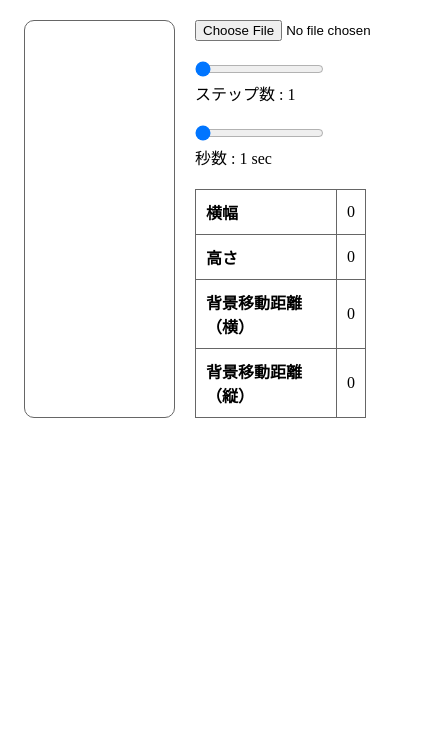
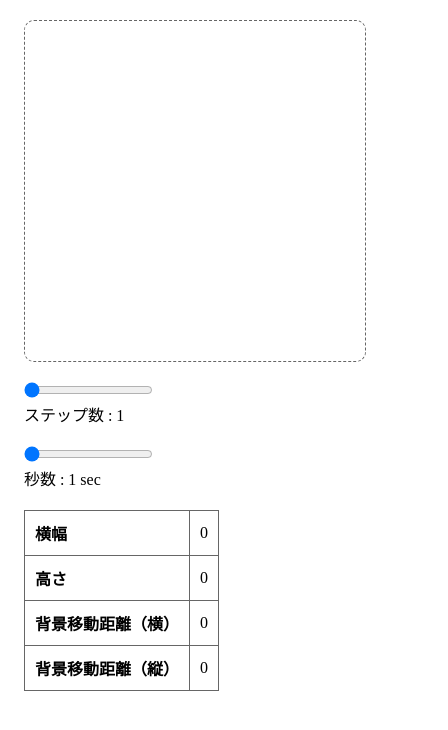
Before and after one commit to chico0624/sprite-checker, a React (Create React App) app: page / in a window 390 px wide. Shown: the top 730 px of the page, 448 px wide, since content can reach past the window. Built offline with nearby package versions, Linux system fonts and the light colour scheme.

Commit message:
dnd / responsive

```diff
--- a/src/components/Sprite.tsx
+++ b/src/components/Sprite.tsx
@@ -1,9 +1,10 @@
-import { ChangeEvent, useCallback, useState } from "react"
+import { ChangeEvent, DragEvent, useCallback, useState } from "react"
 import styled, { keyframes } from "styled-components"
 
 
 const SpriteWrapperDiv = styled.div`
   display: flex;
+  flex-wrap: wrap;
   padding: 20px;
   gap: 20px;
 `
@@ -38,23 +39,35 @@ const SpriteDiv = styled.div<SpriteDivProps>`
   background-position: 0 0;
   background-image: url(${props => props.backgrondImage});
   animation: ${props => sprite({ backgroundWidht: props.backgroundWidth, backgroundHeight: props.backgroundHeight })} ${props => props.seconds}s steps(${props => props.steps}) infinite;
+  z-index: 1;
 `
 
-const PreviewDiv = styled.div`
+type PreviewDivType = {
+  isDragOver: boolean
+}
+const PreviewDiv = styled.div<PreviewDivType>`
   position: relative;
-  width: 50%;
+  width: 100%;
+  @media screen and (min-width:768px) {
+    width: calc(50% - 10px);
+  }
   &::before {
     content: '';
     display: block;
     padding-top: 100%;
   }
-  border: 1px solid #666;
+  border: 1px dashed #666;
   border-radius: 10px;
   padding: 20px;
+  background-color: ${props => props.isDragOver ? "#caf0f8": "#fff"};
+  overflow: hidden;
 `
 
 const FormDiv = styled.div`
-  width: 50%;
+  width: 100%;
+  @media screen and (min-width:768px) {
+    width: calc(50% - 10px);
+  }
   div {
     margin-bottom: 20px;
   }
@@ -72,6 +85,20 @@ const FormTable = styled.table`
   }
 `
 
+const DropInput = styled.input`
+  position: absolute;
+  top: 0;
+  bottom: 0;
+  left: 0;
+  right: 0;
+  width: 100%;
+  opacity: 0;
+  z-index: 1;
+  &:hover {
+    background-color: black;
+  }
+`
+
 const Sprite = () => {
   const [preview, setPreview] = useState('');
   const [previewSize, setPreviewSize] = useState({
@@ -82,6 +109,7 @@ const Sprite = () => {
   })
   const [steps, setSteps] = useState(1)
   const [seconds, setSeconds] = useState(1)
+  const [dragOver, setDragOver] = useState(false)
 
   const handleChangeFile = useCallback((e: ChangeEvent<HTMLInputElement>) => {
     const { files } = e.currentTarget;
@@ -136,7 +164,6 @@ const Sprite = () => {
         }
       )
     }
-
     setSteps(num)
   }
 
@@ -145,9 +172,38 @@ const Sprite = () => {
     setSeconds(parseFloat(value))
   }
 
+  // drag and drop
+  const handleDragOver = useCallback((e: DragEvent) => {
+    setDragOver(true)
+    e.stopPropagation()
+    e.preventDefault()
+  }, [dragOver])
+
+  const handleDrop = (e:DragEvent) => {
+    setDragOver(false)
+    e.stopPropagation()
+  }
+
+  const handleDragLeave = (e:DragEvent) => {
+    console.log("aaa")
+    setDragOver(false)
+    e.stopPropagation()
+  }
+
   return (
     <SpriteWrapperDiv>
-      <PreviewDiv>
+      <PreviewDiv
+        onDragOver={handleDragOver}
+        onDrop={handleDrop}
+        onDragLeave={handleDragLeave}
+        isDragOver={dragOver}
+      >
+        <DropInput
+          type="file"
+          name="spriteImg"
+          onChange={handleChangeFile}
+          accept="image/png,image/jpeg,image/gif"
+        />
         <SpriteDiv
           width={previewSize.width}
           height={previewSize.height}
@@ -161,13 +217,6 @@ const Sprite = () => {
       </PreviewDiv>
 
       <FormDiv>
-        <div>
-          <input
-            type="file"
-            name="spriteImg"
-            onChange={handleChangeFile}
-          />
-        </div>
         <div>
           <input
             type="range"
@@ -194,6 +243,7 @@ const Sprite = () => {
           <label htmlFor="spriteSteps">秒数 : {seconds} sec</label>
         </div>
         <FormTable>
+          <tbody>
             <tr>
               <th>横幅</th><td>{previewSize.width}</td>
             </tr>
@@ -206,6 +256,7 @@ const Sprite = () => {
             <tr>
               <th>背景移動距離（縦）</th><td>{previewSize.backgroundHeight}</td>
             </tr>
+          </tbody>
         </FormTable>
       </FormDiv>
     </SpriteWrapperDiv>
```
Lines whose indentation alone changed are shown as unchanged.
